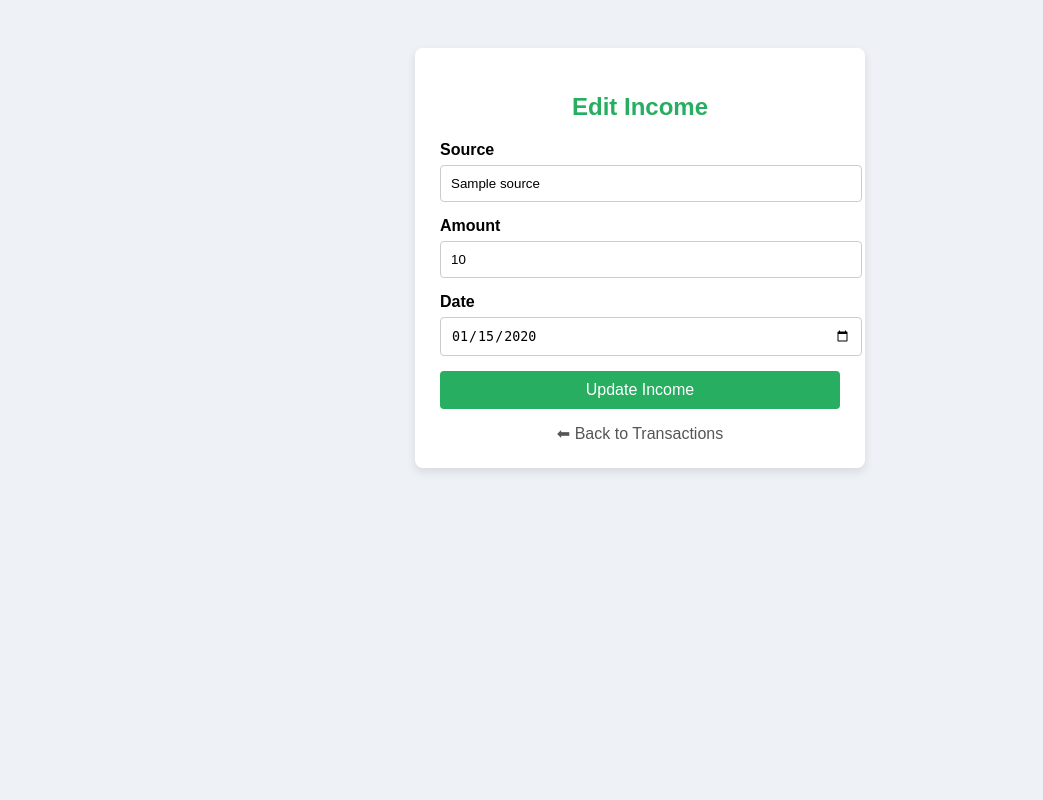
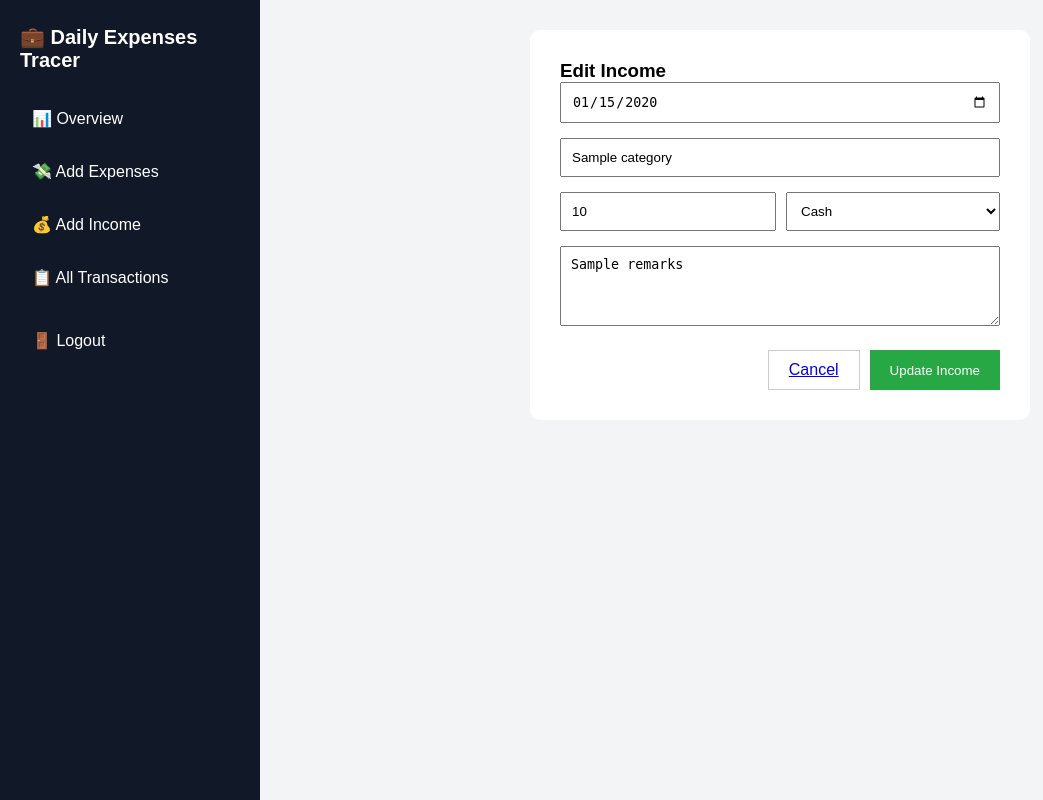
Before and after one commit to sachitaupreti1/Daily_expenses_tracer, a Django app: template accounts/templates/accounts/edit_income.html in a window 1280 px wide. Shown: the whole page, without its empty margins (0-1043 px from the left). Run offline with Django 3.2, Linux system fonts and the light colour scheme; the template is opened without the code that fills it: most values are stand-ins (such as "Sample title", 1, 10 or a date in 2020).

Commit message:
Refactor edit_income template for improved structure and functionality

```diff
--- a/accounts/templates/accounts/edit_income.html
+++ b/accounts/templates/accounts/edit_income.html
@@ -1,91 +1,53 @@
-<!DOCTYPE html>
-<html lang="en">
-<head>
-    <meta charset="UTF-8">
-    <title>Edit Income</title>
+{% extends 'accounts/base.html' %}
+{% block title %}Edit Income{% endblock %}
 
-    <style>
-        body {
-            font-family: Arial, sans-serif;
-            background: #eef2f7;
-            padding: 40px;
-        }
+{% block content %}
+<div class="modal-box" style="background:white; padding:30px; border-radius:10px; width:500px; margin:auto;">
 
-        .form-box {
-            width: 400px;
-            margin: auto;
-            background: #fff;
-            padding: 25px;
-            border-radius: 8px;
-            box-shadow: 0 4px 10px rgba(0,0,0,0.1);
-        }
-
-        h2 {
-            text-align: center;
-            margin-bottom: 20px;
-            color: #27ae60;
-        }
-
-        label {
-            font-weight: bold;
-        }
-
-        input {
-            width: 100%;
-            padding: 10px;
-            margin-top: 6px;
-            margin-bottom: 15px;
-            border: 1px solid #ccc;
-            border-radius: 4px;
-        }
-
-        button {
-            width: 100%;
-            padding: 10px;
-            background: #27ae60;
-            color: #fff;
-            border: none;
-            border-radius: 4px;
-            font-size: 16px;
-            cursor: pointer;
-        }
-
-        button:hover {
-            background: #219150;
-        }
-
-        .back-link {
-            display: block;
-            text-align: center;
-            margin-top: 15px;
-            text-decoration: none;
-            color: #555;
-        }
-    </style>
-</head>
-
-<body>
-
-<div class="form-box">
-    <h2>Edit Income</h2>
+    <h3>Edit Income</h3>
 
     <form method="POST">
         {% csrf_token %}
 
-        <label>Source</label>
-        <input type="text" name="source" value="{{ income.source }}" required>
+        <input type="date"
+               name="date"
+               value="{{ income.date|date:'Y-m-d' }}"
+               style="width:100%; padding:10px; margin-bottom:15px;"
+               required>
 
-        <label>Amount</label>
-        <input type="number" name="amount" value="{{ income.amount }}" required>
+        <input type="text"
+               name="category"
+               value="{{ income.category }}"
+               placeholder="Category"
+               style="width:100%; padding:10px; margin-bottom:15px;"
+               required>
 
-        <label>Date</label>
-        <input type="date" name="date" value="{{ income.date|date:'Y-m-d' }}" required>
+        <div style="display:flex; gap:10px; margin-bottom:15px;">
+            <input type="number"
+                   name="amount"
+                   value="{{ income.amount }}"
+                   placeholder="Amount"
+                   style="flex:1; padding:10px;"
+                   required>
 
-        <button type="submit">Update Income</button>
+            <select name="payment_mode" style="flex:1; padding:10px;">
+                <option value="Cash" {% if income.payment_mode == "Cash" %}selected{% endif %}>Cash</option>
+                <option value="Online" {% if income.payment_mode == "Online" %}selected{% endif %}>Online</option>
+                <option value="Card" {% if income.payment_mode == "Card" %}selected{% endif %}>Card</option>
+            </select>
+        </div>
+
+        <textarea name="remarks"
+                  placeholder="Remarks"
+                  style="width:100%; padding:10px; min-height:80px;">{{ income.remarks }}</textarea>
+
+        <div style="display:flex; justify-content:flex-end; gap:10px; margin-top:20px;">
+            <a href="{% url 'income' %}" style="padding:10px 20px; border:1px solid #ccc;">Cancel</a>
+            <button type="submit"
+                    style="padding:10px 20px; background:#28a745; color:white; border:none;">
+                Update Income
+            </button>
+        </div>
     </form>
-
-    <a href="{% url 'all_transactions' %}" class="back-link">⬅ Back to Transactions</a>
 </div>
-
-</body>
-</html>
+{% endblock %}
```
